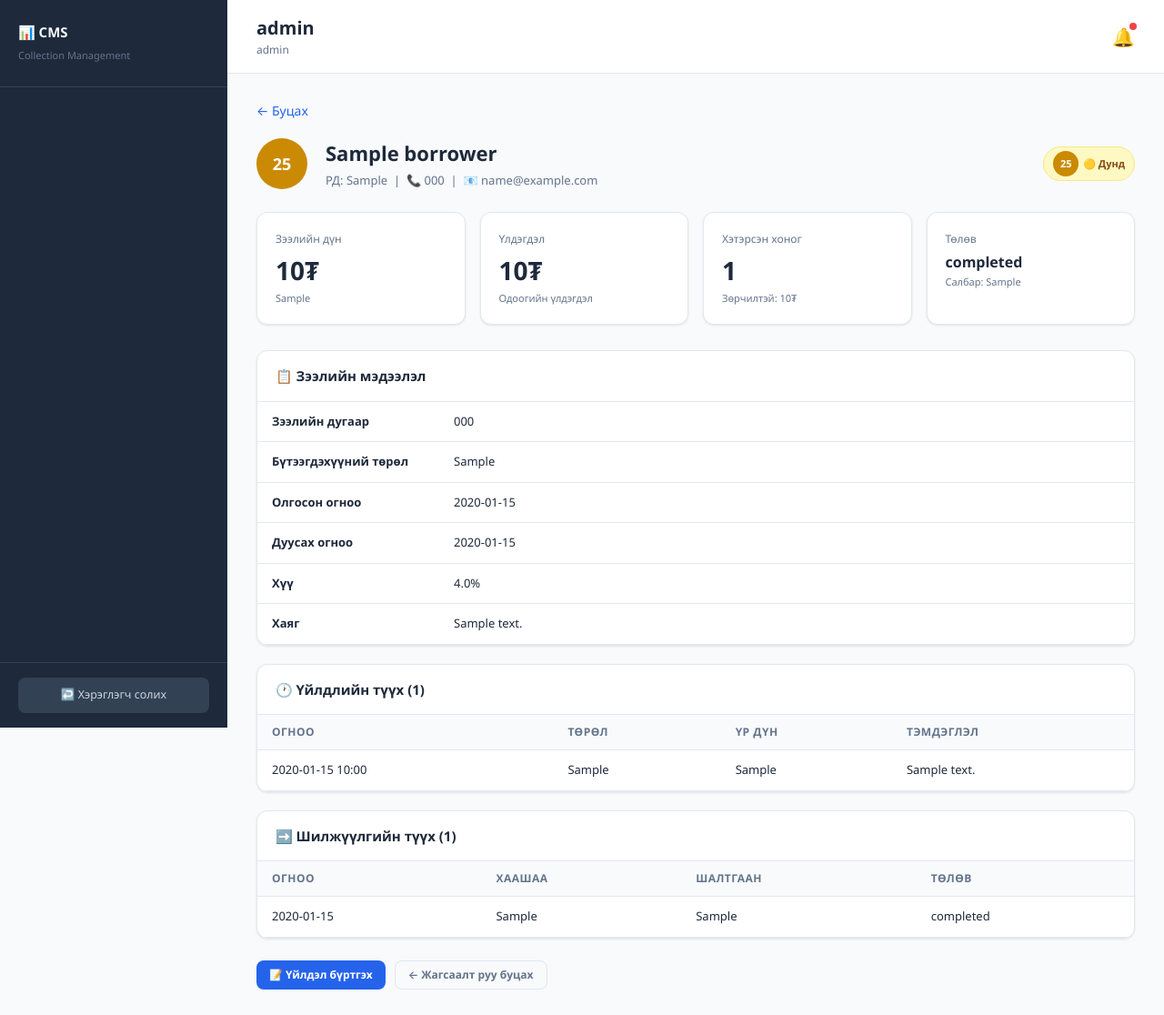
After one commit to KRIMZ911/Loan-Collection-Management-System, a Flask app: page /case/1 in a window 1280 px wide. The commit adds this page. Shown: the whole page at 91% size. Run offline with Flask 3, Linux system fonts and the light colour scheme; the visitor is signed in with stand-in values (Sample User, id 1); tables that the repository leaves empty hold one stand-in row (values such as "Sample post").

Commit message:
added new borrower dashboard for detailed info

```diff
--- a/app/routes/dashboard.py
+++ b/app/routes/dashboard.py
@@ -94,6 +94,47 @@ def dashboard():
     ctx.update(data)
 
     return render_template(template, **ctx)
+@dashboard_bp.route("/case/<int:case_id>")
+def case_detail(case_id):
+    """Borrower/case detail page."""
+    role = session.get("role")
+    if not role:
+        return redirect(url_for("auth.index"))
+
+    case = CollectionCase.query.get_or_404(case_id)
+    loan = Loan.query.get(case.loan_id)
+    borrower = Borrower.query.get(loan.borrower_id) if loan else None
+
+    # Get all actions for this case
+    actions = (CaseAction.query
+               .filter_by(case_id=case.id)
+               .order_by(CaseAction.created_at.desc())
+               .all())
+
+    # Get transfers for this case
+    transfers = (CaseTransfer.query
+                 .filter_by(case_id=case.id)
+                 .order_by(CaseTransfer.transfer_date.desc())
+                 .all())
+
+    # Risk score
+    from app.services.scoring import calculate_risk_score
+    from sqlalchemy import func
+    last_action_date = (db.session.query(func.max(CaseAction.created_at))
+                        .filter(CaseAction.case_id == case.id)
+                        .scalar())
+    risk = calculate_risk_score(case, loan, last_action_date)
+
+    ctx = get_base_context()
+    ctx.update({
+        "case": case,
+        "loan": loan,
+        "borrower": borrower,
+        "actions": actions,
+        "transfers": transfers,
+        "risk": risk,
+    })
+    return render_template("dashboard/case_detail.html", **ctx)
 
 
 # ── БПҮХ ──────────────────────────────────────────────────
--- /dev/null
+++ b/app/static/css/case_detail.css
@@ -0,0 +1,3 @@
+/* Clickable table rows */
+tr[data-case-id] { cursor: pointer; }
+tr[data-case-id]:hover { background: #F1F5F9; }
--- a/app/static/js/app.js
+++ b/app/static/js/app.js
@@ -27,6 +27,16 @@ document.addEventListener("DOMContentLoaded", function() {
     // Set first nav item active
     const firstNav = document.querySelector(".nav-item");
     if (firstNav) firstNav.classList.add("active");
+
+    /* Make table rows clickable — skip if click was on a button */
+    var rows = document.querySelectorAll("tr[data-case-id]");
+    for (var i = 0; i < rows.length; i++) {
+        rows[i].addEventListener("click", function(e) {
+            if (e.target.closest("button") || e.target.closest(".quick-actions")) return;
+            var id = this.getAttribute("data-case-id");
+            if (id) goToCase(id);
+        });
+    }
 });
 
 // ── Submit Action ──
@@ -76,6 +86,11 @@ function quickAction(caseId, actionType, outcome) {
     .catch(function() { showToast("Алдаа гарлаа"); });
 }
 
+/* Navigate to case detail page */
+function goToCase(caseId) {
+    window.location.href = "/case/" + caseId;
+}
+
 // ── Toast ──
 function showToast(message) {
     const toast = document.getElementById("toast");
--- a/app/templates/base.html
+++ b/app/templates/base.html
@@ -7,6 +7,7 @@
     <link rel="stylesheet" href="{{ url_for('static', filename='css/style.css') }}">
     <link rel="stylesheet" href="{{ url_for('static', filename='css/risk_badges.css') }}">
     <link rel="stylesheet" href="{{ url_for('static', filename='css/quick_actions.css') }}">
+    <link rel="stylesheet" href="{{ url_for('static', filename='css/case_detail.css') }}">
 </head>
 
 <body>
--- /dev/null
+++ b/app/templates/dashboard/case_detail.html
@@ -0,0 +1,126 @@
+{% extends "base.html" %}
+{% block content %}
+
+{# ── Back button ── #}
+<a href="{{ url_for('dashboard.dashboard') }}" style="display:inline-flex;align-items:center;gap:6px;color:#2563EB;text-decoration:none;font-size:14px;margin-bottom:20px;">
+    ← Буцах
+</a>
+
+{# ── Borrower Header ── #}
+<div style="display:flex;align-items:center;gap:20px;margin-bottom:24px;">
+    <div style="width:56px;height:56px;border-radius:50%;background:{{ risk.color }};display:flex;align-items:center;justify-content:center;color:white;font-weight:700;font-size:18px;">
+        {{ risk.score }}
+    </div>
+    <div>
+        <h2 style="margin:0;font-size:22px;">{{ borrower.name if borrower else "—" }}</h2>
+        <p style="margin:4px 0 0;color:#64748B;font-size:13px;">
+            РД: {{ borrower.register_no if borrower else "—" }} &nbsp;|&nbsp;
+            📞 {{ borrower.phone if borrower else "—" }} &nbsp;|&nbsp;
+            📧 {{ borrower.email if borrower else "—" }}
+        </p>
+    </div>
+    <div style="margin-left:auto;">
+        <span class="risk-badge {{ risk.css_class }}">
+            <span class="risk-score">{{ risk.score }}</span>
+            {{ risk.emoji }} {{ risk.label_mn }}
+        </span>
+    </div>
+</div>
+
+{# ── Info Cards Row ── #}
+<div class="kpi-row">
+    <div class="kpi-card">
+        <div class="kpi-label">Зээлийн дүн</div>
+        <div class="kpi-value">{{ "{:,.0f}".format(loan.amount) }}₮</div>
+        <div class="kpi-sub">{{ loan.product_type if loan.product_type else "Зээл" }}</div>
+    </div>
+    <div class="kpi-card">
+        <div class="kpi-label">Үлдэгдэл</div>
+        <div class="kpi-value">{{ "{:,.0f}".format(loan.balance) }}₮</div>
+        <div class="kpi-sub">Одоогийн үлдэгдэл</div>
+    </div>
+    <div class="kpi-card">
+        <div class="kpi-label">Хэтэрсэн хоног</div>
+        <div class="kpi-value">{{ case.days_overdue }}</div>
+        <div class="kpi-sub">Зөрчилтэй: {{ "{:,.0f}".format(case.overdue_amount) }}₮</div>
+    </div>
+    <div class="kpi-card">
+        <div class="kpi-label">Төлөв</div>
+        <div class="kpi-value" style="font-size:16px;">
+            {% set labels = {"new":"Шинэ","contacted":"Холбогдсон","promise":"Амлалт","no_answer":"Хариугүй","transferred":"Шилжүүлсэн","legal":"Хууль зүй","court":"Шүүхэд","outsourced":"Outsourcing","resolved":"Шийдвэрлэсэн"} %}
+            {{ labels.get(case.status, case.status) }}
+        </div>
+        <div class="kpi-sub">Салбар: {{ loan.branch if loan.branch else "—" }}</div>
+    </div>
+</div>
+
+{# ── Loan Details ── #}
+<div class="card-panel" style="margin-top:20px;">
+    <div class="card-header"><h3>📋 Зээлийн мэдээлэл</h3></div>
+    <table>
+        <tbody>
+            <tr><td style="font-weight:600;width:200px;">Зээлийн дугаар</td><td>{{ loan.loan_number if loan else "—" }}</td></tr>
+            <tr><td style="font-weight:600;">Бүтээгдэхүүний төрөл</td><td>{{ loan.product_type if loan.product_type else "—" }}</td></tr>
+            <tr><td style="font-weight:600;">Олгосон огноо</td><td>{{ loan.disbursement_date.strftime("%Y-%m-%d") if loan.disbursement_date else "—" }}</td></tr>
+            <tr><td style="font-weight:600;">Дуусах огноо</td><td>{{ loan.maturity_date.strftime("%Y-%m-%d") if loan.maturity_date else "—" }}</td></tr>
+            <tr><td style="font-weight:600;">Хүү</td><td>{{ loan.interest_rate if loan.interest_rate else "—" }}%</td></tr>
+            <tr><td style="font-weight:600;">Хаяг</td><td>{{ borrower.address if borrower and borrower.address else "—" }}</td></tr>
+        </tbody>
+    </table>
+</div>
+
+{# ── Action History ── #}
+<div class="card-panel" style="margin-top:20px;">
+    <div class="card-header"><h3>🕐 Үйлдлийн түүх ({{ actions|length }})</h3></div>
+    {% if actions %}
+    <table>
+        <thead><tr>
+            <th>Огноо</th><th>Төрөл</th><th>Үр дүн</th><th>Тэмдэглэл</th>
+        </tr></thead>
+        <tbody>
+        {% set type_labels = {"phone_call":"📞 Утас","official_letter":"📄 Албан бичиг","meeting":"🤝 Уулзалт","note":"📝 Тэмдэглэл","promise_letter":"📋 Амлалт бичиг","collateral_check":"🏠 Барьцаа","transfer":"➡️ Шилжүүлэг"} %}
+        {% set outcome_labels = {"promise_made":"Амлалт авсан","no_answer":"Хариу өгөөгүй","payment_made":"Төлбөр хийсэн","callback":"Дахин холбогдох","transfer_to_taug":"ТАУГ-т шилжүүлсэн","contacted":"Холбогдсон"} %}
+        {% for a in actions %}
+        <tr>
+            <td>{{ a.created_at.strftime("%Y-%m-%d %H:%M") if a.created_at else "—" }}</td>
+            <td>{{ type_labels.get(a.action_type, a.action_type) }}</td>
+            <td>{{ outcome_labels.get(a.outcome, a.outcome or "—") }}</td>
+            <td>{{ a.notes or "—" }}</td>
+        </tr>
+        {% endfor %}
+        </tbody>
+    </table>
+    {% else %}
+    <p style="padding:20px;color:#94A3B8;text-align:center;">Үйлдэл бүртгэгдээгүй байна</p>
+    {% endif %}
+</div>
+
+{# ── Transfers ── #}
+{% if transfers %}
+<div class="card-panel" style="margin-top:20px;">
+    <div class="card-header"><h3>➡️ Шилжүүлгийн түүх ({{ transfers|length }})</h3></div>
+    <table>
+        <thead><tr>
+            <th>Огноо</th><th>Хаашаа</th><th>Шалтгаан</th><th>Төлөв</th>
+        </tr></thead>
+        <tbody>
+        {% for t in transfers %}
+        <tr>
+            <td>{{ t.transfer_date.strftime("%Y-%m-%d") if t.transfer_date else "—" }}</td>
+            <td>{{ t.to_entity or "—" }}</td>
+            <td>{{ t.reason or "—" }}</td>
+            <td>{{ t.status or "—" }}</td>
+        </tr>
+        {% endfor %}
+        </tbody>
+    </table>
+</div>
+{% endif %}
+
+{# ── Action Button ── #}
+<div style="margin-top:24px;display:flex;gap:10px;">
+    <button class="btn btn-primary" onclick="openActionModal({{ case.id }}, '{{ borrower.name if borrower else "" }}')">📝 Үйлдэл бүртгэх</button>
+    <a href="{{ url_for('dashboard.dashboard') }}" class="btn btn-outline">← Жагсаалт руу буцах</a>
+</div>
+
+{% endblock %}
```
